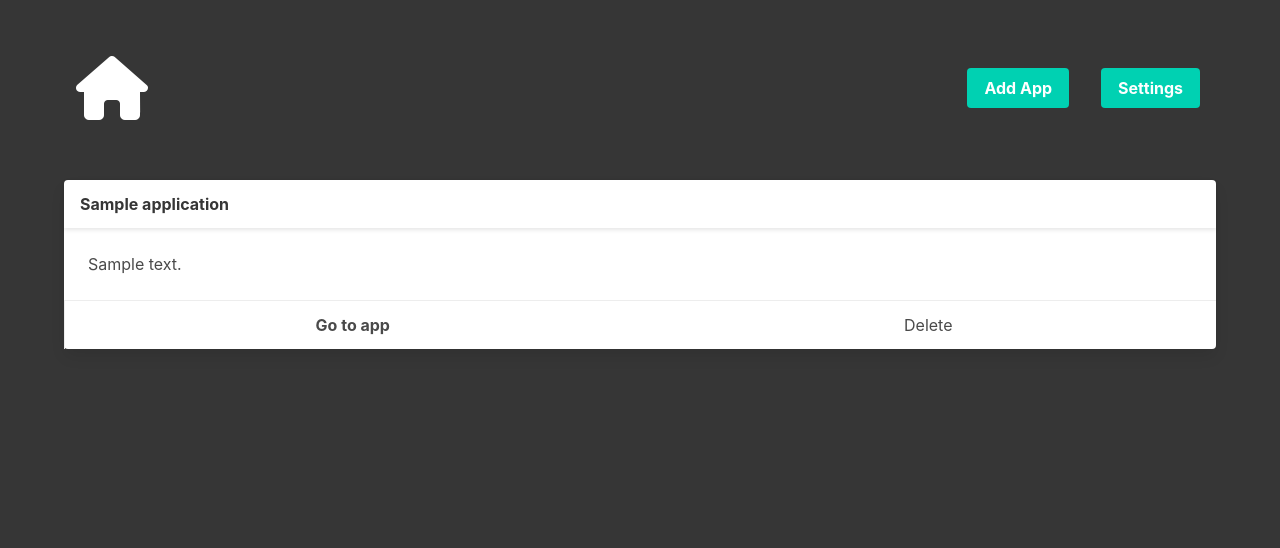
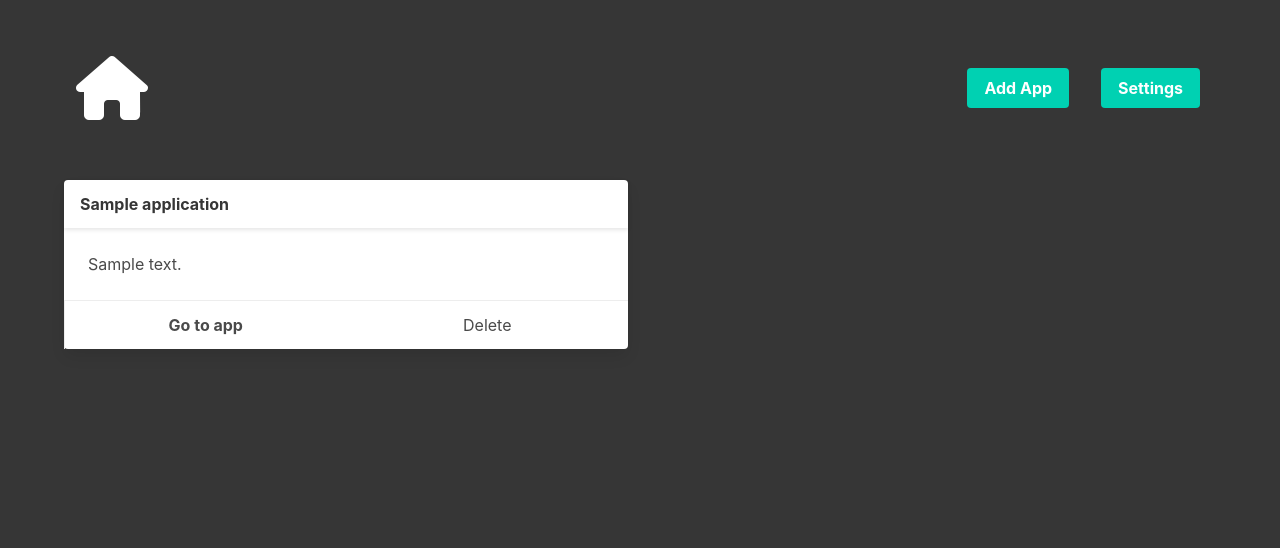
Before and after one commit to marcomasulli/casa, a Flask app: page / in a window 1280 px wide. Shown: the top 548 px of the page. Run offline with Flask 2, Linux system fonts and the light colour scheme; tables that the repository leaves empty hold one stand-in row (values such as "Sample post"); some libraries are stand-ins or nearby versions.

Commit message:
updated homepage grid layout

```diff
--- a/app/templates/home.html
+++ b/app/templates/home.html
@@ -115,10 +115,10 @@
     </section>
 		<!-- Body -->
 		<div class="container">
-		<section class="hero is-fullheight is-dark">
-				<div class="columns">
-					{% for application in applications %}
-					<div class="column is half">
+			<section class="hero is-fullheight is-dark">
+				<div class="columns is-multiline is-mobile">
+				{% for application in applications %}
+					<div class="column is-half">
 						<div class="card">
 							<header class="card-header">
 								<p class="card-header-title">
@@ -137,8 +137,9 @@
 							</footer>
 						</div>
 					</div>
-					{% endfor %}
-				</div>
+				{% endfor %}
+				<br>
+			</div>
 		</section>
 		<!-- Modal -->
 	</div>
```
